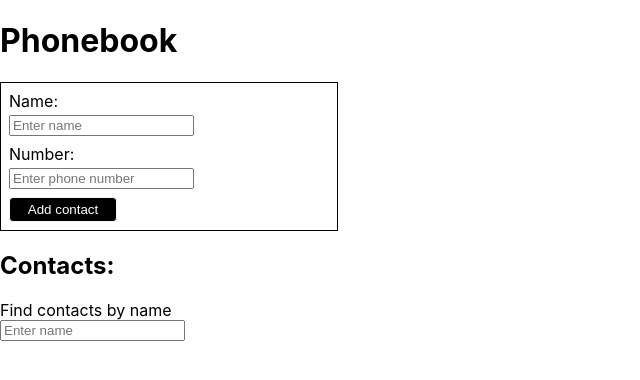
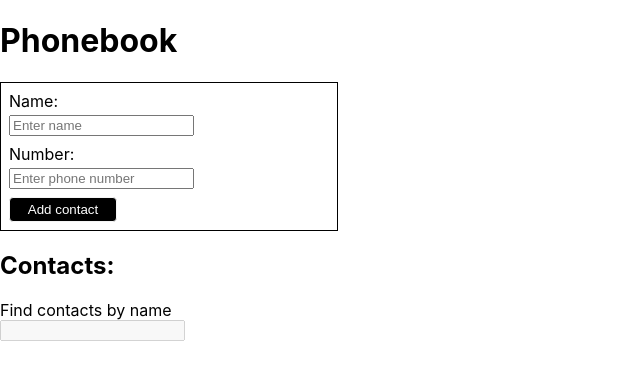
Before and after one commit to jerdeva/goit-react-hw-06-phonebook, a React (Create React App) app: page / in a window 1280 px wide. Shown: the top 380 px of the page, without its empty margins (0-640 px from the left). Built offline with nearby package versions, Linux system fonts and the light colour scheme.

Commit message:
FilterForm fixed

```diff
--- a/src/components/App.jsx
+++ b/src/components/App.jsx
@@ -46,9 +46,9 @@ export const App = () => {
   };
 
 
-     const searchContact = event => {
-    setFilter(event.currentTarget.value);
-  };
+  //    const searchContact = event => {
+  //   setFilter(event.currentTarget.value);
+  // };
 
     const showList = contacts.filter(contact =>
         contact.name.toLowerCase().includes(filter.toLowerCase())
@@ -60,7 +60,9 @@ export const App = () => {
         <h1>Phonebook</h1>
         <FormPhonebook onAdd={addContact} />
         <h2>Contacts:</h2>
-        <FilterForm filter={filter} onSearch={searchContact} />
+        <FilterForm
+          // filter={filter} onSearch={searchContact}
+        />
         <ContactsList filterList={showList} deleteContact={deleteContact} />
       </div>
     );
--- a/src/components/FilterForm/FilterForm.js
+++ b/src/components/FilterForm/FilterForm.js
@@ -1,10 +1,19 @@
 import React from 'react';
 import Wrapper from './FormList.styled';
 import LabelSt from './FormList.styled';
+import { useDispatch, useSelector } from 'react-redux';
+import { setContactsFilter } from 'redux/filterSlice';
+import { getContacts, getFilter } from 'redux/store';
 
 
 
-export const FilterForm = ({ filter, onSearch }) => {
+export const FilterForm = () => {
+  const dispatch = useDispatch();
+
+     const searchContact = event => {
+    dispatch(setContactsFilter(event.target.value));
+  };
+
   return (
     <Wrapper>
       <LabelSt htmlFor="filter">
@@ -13,8 +22,9 @@ export const FilterForm = ({ filter, onSearch }) => {
           name="filter"
           type="text"
           placeholder="Enter name"
-          value={filter}
-          onChange={onSearch}
+          value={useSelector(getFilter)}
+          onChange={searchContact}
+          disabled={useSelector(getContacts).length ===0}
         />
       </LabelSt>
     </Wrapper>
--- a/src/redux/store.js
+++ b/src/redux/store.js
@@ -24,3 +24,6 @@ export const store = configureStore({
 });
 
 export const persistor = persistStore(store);
+
+export const getContacts = state => state.contacts;
+export const getFilter = state => state.filter.inputValue;
```
